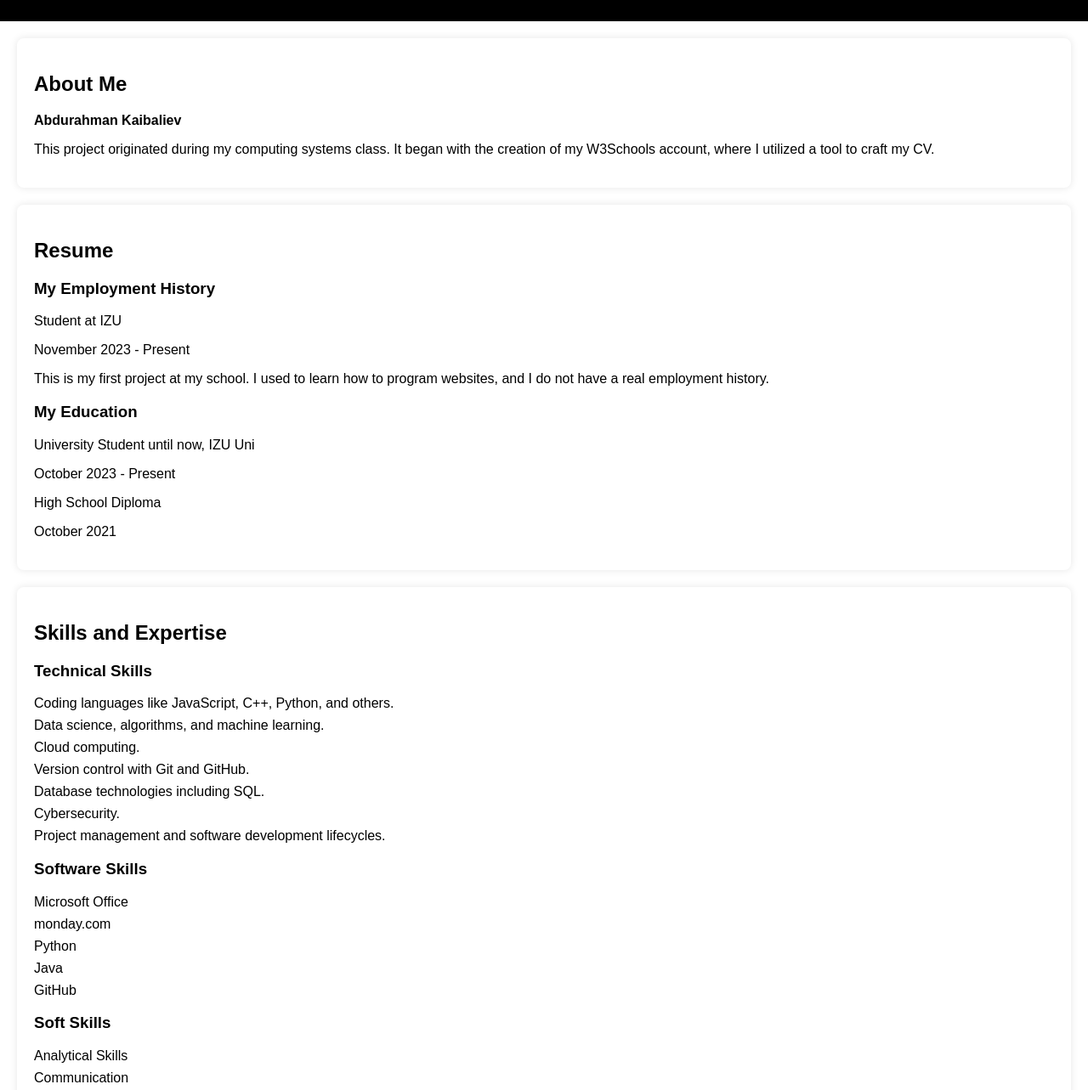
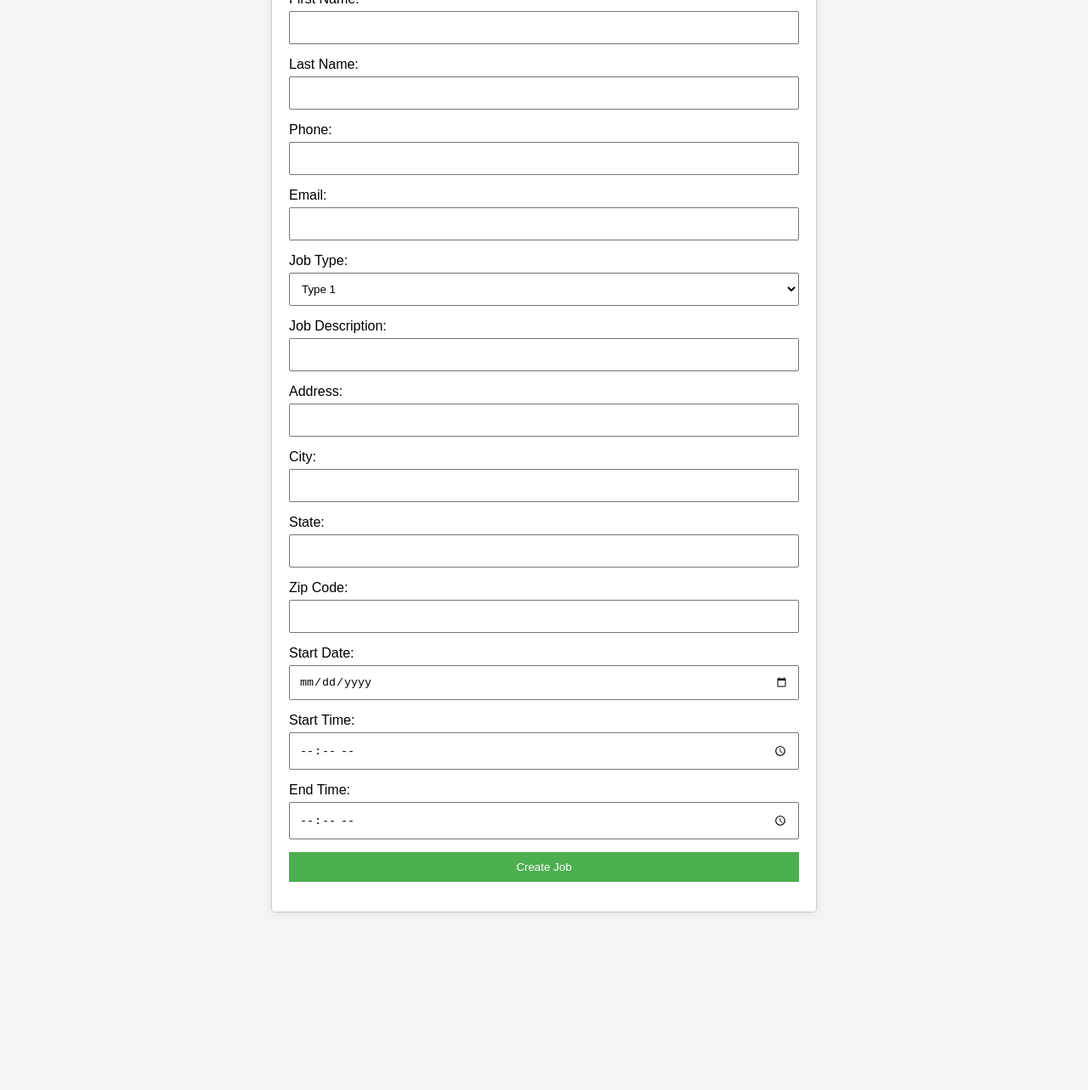
Before and after one commit to AbdurahmanKa2003/Abdurahman.github.io, a plain HTML site: page index.html in a window 1280 px wide. Shown: the part 149-1432 px from the top of the page at 85% size. After the commit the page ends 1273 px from the top, so only its background shows below. Drawn offline with Linux system fonts and the light colour scheme.

Commit message:
index.html

```diff
--- a/index.html
+++ b/index.html
@@ -3,145 +3,113 @@
 <head>
     <meta charset="UTF-8">
     <meta name="viewport" content="width=device-width, initial-scale=1.0">
-    <title>Abdurahman Kaibaliev's Portfolio</title>
+    <title>Create a Job</title>
     <style>
         body {
-            font-family: 'Arial', sans-serif;
-            background-color: #ffffff; /* White background */
-            color: #000000; /* Black text */
+            font-family: Arial, sans-serif;
+            background-color: #f4f4f4;
             margin: 0;
             padding: 0;
         }
-
-        header {
-            background-color: #000000; /* Black background */
-            color: white;
+        .form-container {
+            max-width: 600px;
+            margin: 50px auto;
             padding: 20px;
-            text-align: center;
-        }
-
-        h1 {
-            font-size: 36px;
-            margin-bottom: 10px;
-            color: white; /* White text */
-        }
-
-        h2, h3 {
-            color: #000000; /* Black text */
-        }
-
-        section {
-            margin: 20px;
-            padding: 20px;
-            background-color: white;
-            border-radius: 8px;
+            background-color: #fff;
+            border: 1px solid #ccc;
+            border-radius: 5px;
             box-shadow: 0 0 10px rgba(0, 0, 0, 0.1);
         }
-
-        ul {
-            list-style-type: none;
-            padding: 0;
+        .form-container h2 {
+            text-align: center;
+            margin-bottom: 20px;
         }
-
-        li {
-            margin-bottom: 8px;
+        .form-group {
+            margin-bottom: 15px;
         }
-
-        footer {
-            background-color: #000000; /* Black background */
+        .form-group label {
+            display: block;
+            margin-bottom: 5px;
+        }
+        .form-group input, .form-group select {
+            width: 100%;
+            padding: 10px;
+            box-sizing: border-box;
+        }
+        .form-group input[type="submit"] {
+            background-color: #4CAF50;
             color: white;
-            padding: 10px;
-            text-align: center;
-            position: fixed;
-            bottom: 0;
-            width: 100%;
+            border: none;
+            cursor: pointer;
         }
-
-        .social-links {
-            margin-top: 20px;
-            display: flex;
-            justify-content: center;
+        .form-group input[type="submit"]:hover {
+            background-color: #45a049;
         }
-
-        .social-links a {
-            display: inline-block;
-            margin: 0 10px;
-            color: #000000; /* Black text */
-            text-decoration: none;
-            font-size: 18px;
-        }
-
     </style>
 </head>
 <body>
-
-    <header>
-        <h1>Abdurahman Kaibaliev</h1>
-        <h2>University Software Student</h2>
-    </header>
-
-    <section>
-        <h2>About Me</h2>
-        <p><strong>Abdurahman Kaibaliev</strong></p>
-        <p>This project originated during my computing systems class. It began with the creation of my W3Schools account, where I utilized a tool to craft my CV.</p>
-    </section>
-
-    <section>
-        <h2>Resume</h2>
-
-        <h3>My Employment History</h3>
-        <p>Student at IZU</p>
-        <p>November 2023 - Present</p>
-        <p>This is my first project at my school. I used to learn how to program websites, and I do not have a real employment history.</p>
-
-        <h3>My Education</h3>
-        <p>University Student until now, IZU Uni</p>
-        <p>October 2023 - Present</p>
-        <p>High School Diploma</p>
-        <p>October 2021</p>
-    </section>
-
-    <section>
-        <h2>Skills and Expertise</h2>
-
-        <h3>Technical Skills</h3>
-        <ul>
-            <li>Coding languages like JavaScript, C++, Python, and others.</li>
-            <li>Data science, algorithms, and machine learning.</li>
-            <li>Cloud computing.</li>
-            <li>Version control with Git and GitHub.</li>
-            <li>Database technologies including SQL.</li>
-            <li>Cybersecurity.</li>
-            <li>Project management and software development lifecycles.</li>
-        </ul>
-
-        <h3>Software Skills</h3>
-        <ul>
-            <li>Microsoft Office</li>
-            <li>monday.com</li>
-            <li>Python</li>
-            <li>Java</li>
-            <li>GitHub</li>
-        </ul>
-
-        <h3>Soft Skills</h3>
-        <ul>
-            <li>Analytical Skills</li>
-            <li>Communication</li>
-            <li>Multitasking</li>
-            <li>Problem-solving</li>
-            <li>Teamwork</li>
-            <li>Time Management</li>
-        </ul>
-    </section>
-
-    <section>
-        <h2>My Hobbies and Interests</h2>
-        <p>In my free time, I enjoy practicing martial arts and participating in combat sports.</p>
-        <p>I also like to engage in board games with other people.</p>
-    </section>
-
-    <section>
-        <h2>Contact Information</h2>
-        <p>Phone: <strong>05523618864</strong></p>
-        <p>Email: <strong>030721109@std.izu.edu.tr</strong></p>
+    <div class="form-container">
+        <h2>Create a Job</h2>
+        <form action="submit_form.php" method="post">
+            <div class="form-group">
+                <label for="first_name">First Name:</label>
+                <input type="text" id="first_name" name="first_name" required>
+            </div>
+            <div class="form-group">
+                <label for="last_name">Last Name:</label>
+                <input type="text" id="last_name" name="last_name" required>
+            </div>
+            <div class="form-group">
+                <label for="phone">Phone:</label>
+                <input type="text" id="phone" name="phone" required>
+            </div>
+            <div class="form-group">
+                <label for="email">Email:</label>
+                <input type="email" id="email" name="email">
+            </div>
+            <div class="form-group">
+                <label for="job_type">Job Type:</label>
+                <select id="job_type" name="job_type" required>
+                    <option value="type1">Type 1</option>
+                    <option value="type2">Type 2</option>
+                </select>
+            </div>
+            <div class="form-group">
+                <label for="job_description">Job Description:</label>
+                <input type="text" id="job_description" name="job_description">
+            </div>
+            <div class="form-group">
+                <label for="address">Address:</label>
+                <input type="text" id="address" name="address" required>
+            </div>
+            <div class="form-group">
+                <label for="city">City:</label>
+                <input type="text" id="city" name="city" required>
+            </div>
+            <div class="form-group">
+                <label for="state">State:</label>
+                <input type="text" id="state" name="state" required>
+            </div>
+            <div class="form-group">
+                <label for="zip">Zip Code:</label>
+                <input type="text" id="zip" name="zip" required>
+            </div>
+            <div class="form-group">
+                <label for="start_date">Start Date:</label>
+                <input type="date" id="start_date" name="start_date" required>
+            </div>
+            <div class="form-group">
+                <label for="start_time">Start Time:</label>
+                <input type="time" id="start_time" name="start_time" required>
+            </div>
+            <div class="form-group">
+                <label for="end_time">End Time:</label>
+                <input type="time" id="end_time" name="end_time" required>
+            </div>
+            <div class="form-group">
+                <input type="submit" value="Create Job">
+            </div>
+        </form>
+    </div>
+</body>
+</html>
```
